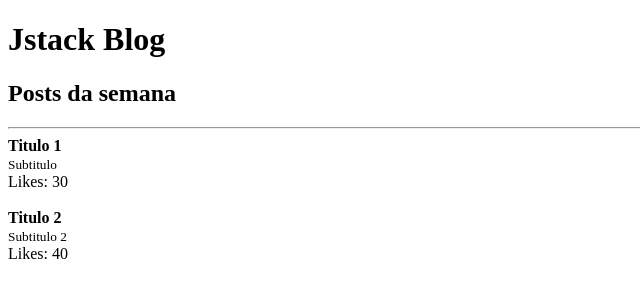
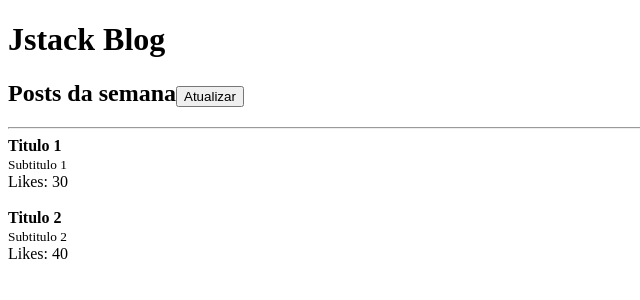
Before and after one commit to gabrielgamboa/fundamentos-react, a React app: page / in a window 1280 px wide. Shown: the top 300 px of the page, without its empty margins (0-640 px from the left). Built offline with nearby package versions, Linux system fonts and the light colour scheme.

Commit message:
feat: learn how to use useState function

```diff
--- a/src/App.js
+++ b/src/App.js
@@ -1,32 +1,59 @@
-import React from 'react';
+import React, { useState } from 'react';
 import Post from './Post';
 import Header from './Header';
 
 export default function App() {
-    const posts = [
+    const [posts, setPost] = useState([
         {
+            id: Math.random(),
             title: 'Titulo 1',
-            subtitle: 'Subtitulo',
+            subtitle: 'Subtitulo 1',
             likes: 30,
         },
         {
+            id: Math.random(),
             title: 'Titulo 2',
             subtitle: 'Subtitulo 2',
             likes: 40,
         },
-    ]
+    ]);
+
+    function handleRefresh() {
+        setPost((prevState) => [...prevState, {
+            id: Math.random(),
+            title: `Titulo ${posts.length}`,
+            subtitle: `Subtitulo ${posts.length}`,
+            likes: 50,
+        }]);
+
+        //Diferente do exemplo acima, se não utilizarmos a função com o prevState
+        //Poderá haver inconsistência de dados devido à atualização de componentes serem feitas de
+        //Forma assíncrona
+
+        //Normalmente passamos diretamente quando a atualização não depende do estado anterior
+
+        // setPost([...posts, {
+        //     id: Math.random(),
+        //     title: `Titulo ${posts.length}`,
+        //     subtitle: `Subtitulo ${posts.length}`,
+        //     likes: 50,
+        // }]);
+    }
 
     return (
-        <React.Fragment>
+        <>
             <Header title="Jstack Blog">
-                <h2>Posts da semana</h2>
+                <h2>
+                    Posts da semana
+                    <button onClick={handleRefresh}>Atualizar</button>
+                </h2>
             </Header>
 
             <hr />
 
             {posts.map(post => (
                 <Post
-                    key={post.subtitle}
+                    key={post.id}
                     title={post.title}
                     subtitle={post.subtitle}
                     likes={post.likes}
@@ -34,6 +61,6 @@ export default function App() {
                 </Post>
             ))}
 
-        </React.Fragment>
+        </>
     );
 }
```
